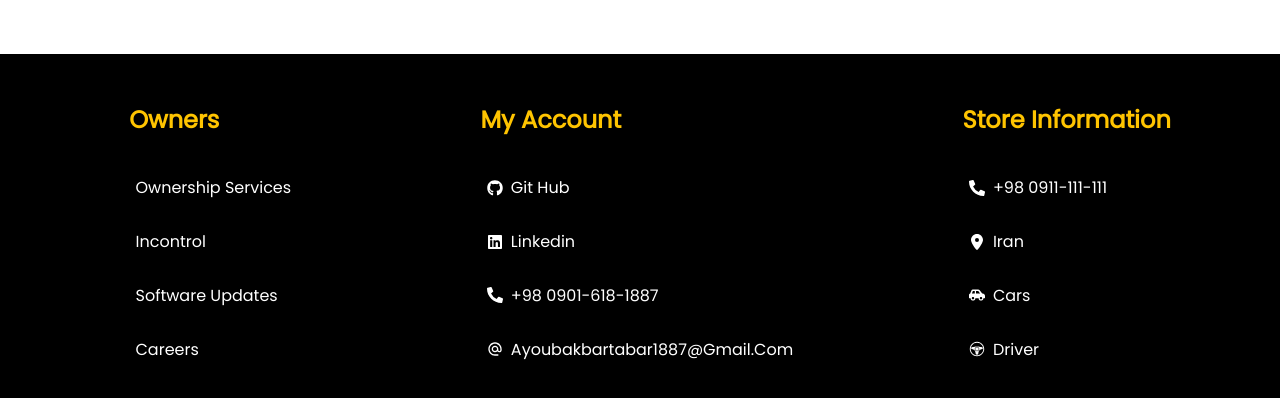
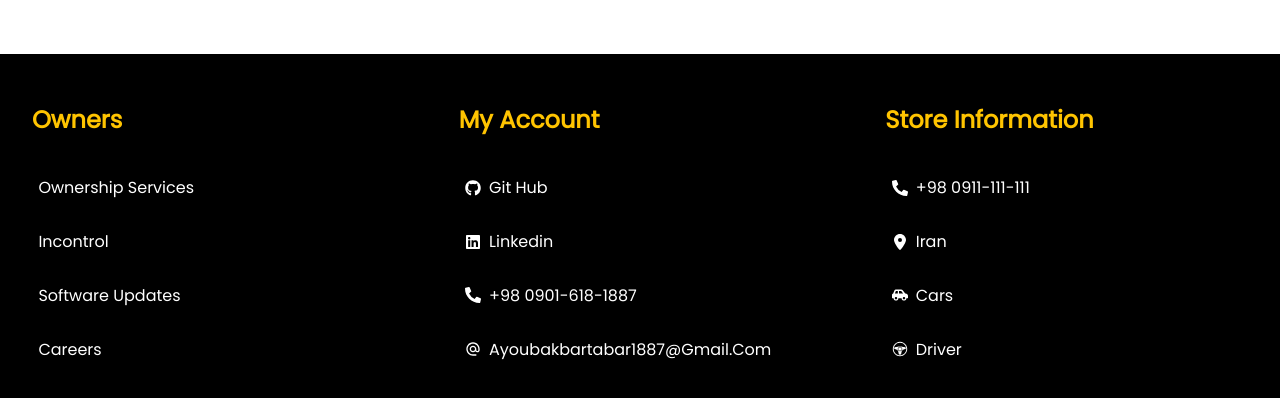
Before and after one commit to ayoubakbartabar/car-online-shop, a React (Vite) app: page / in a window 1280 px wide. Shown: the part 5499-5897 px from the top of the page. Built offline with nearby package versions, Linux system fonts and the light colour scheme.

Commit message:
update footer stayles

```diff
--- a/src/assets/components/Footer/Footer.css
+++ b/src/assets/components/Footer/Footer.css
@@ -3,8 +3,18 @@
   grid-template-columns: repeat(auto-fit, minmax(300px, 1fr));
   justify-items: center;
   align-items: center;
-  margin: 1rem  0 3em 0;
+  margin: 1rem 0 3em 0;
 }
+
+.owners-container,
+.my-account-container,
+.store-info-container {
+  width: 100%;
+  display: flex;
+  flex-direction: column;
+  padding-left: 2rem;
+}
+
 .owners-title,
 .my-account-title,
 .store-info-title {
```
